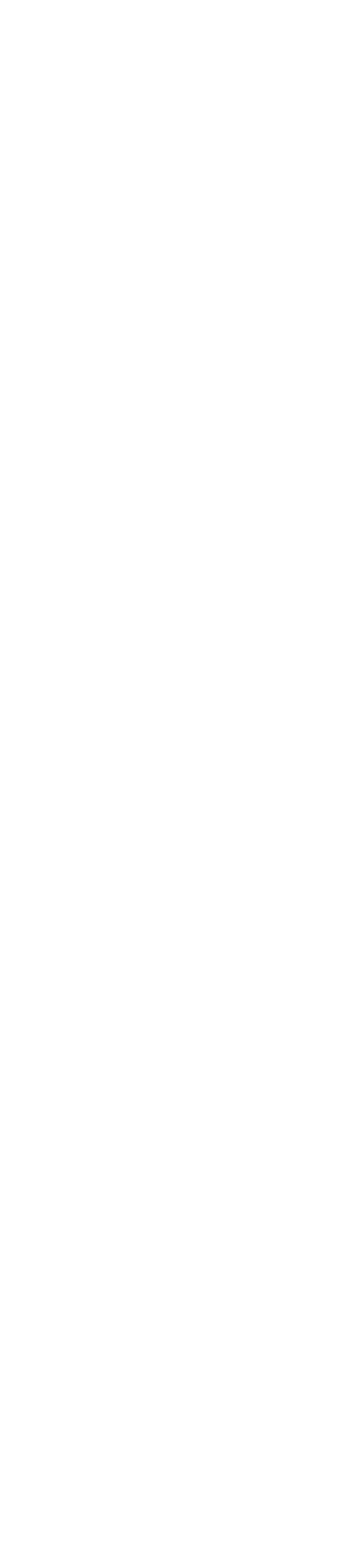
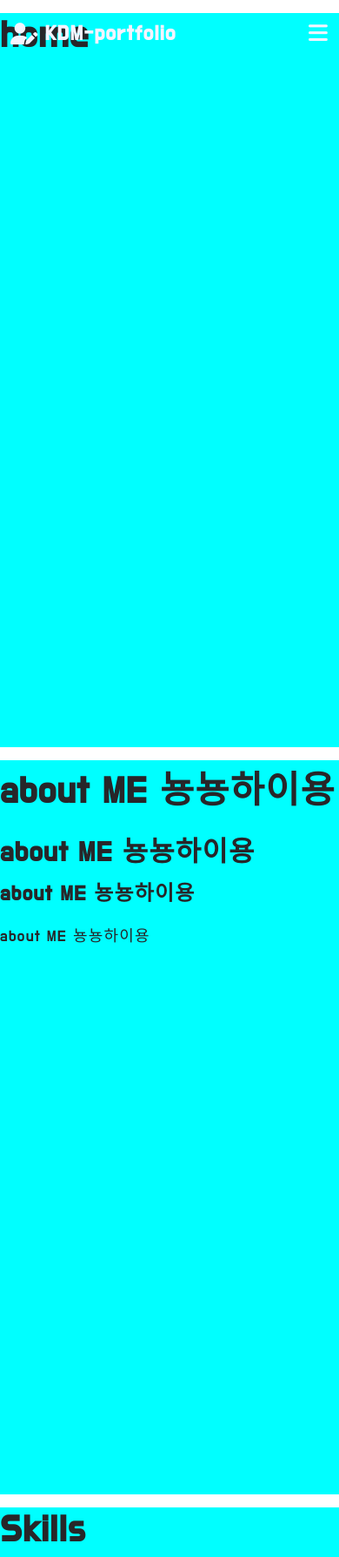
Before and after one commit to KingDongMin/KDM-portfolio, a plain HTML site: page index.html in a window 390 px wide. Shown: the top 1790 px of the page at 87% size. Before the commit the page ends 844 px from the top, so only its background shows below. Drawn offline with Linux system fonts and the light colour scheme.

Commit message:
HTML/CSS/JS : navbar
- navbar 콘텐츠 구성 및 스타일링
- 반응형
- 스크롤 시 스타일 변경
- 각 섹션으로 스크롤이동

```diff
--- a/index.html
+++ b/index.html
@@ -22,10 +22,43 @@
 
     <!-- css & js 연결 -->
     <link rel="stylesheet" href="style.css">
-    <script src="main.js"defer></script>
+    <script src="main.js" defer></script>
 
 </head>
 <body>
+    <nav id="navbar">
+        <div class="navbar__logo">
+            <i class="fa-solid fa-user-pen"></i>
+            <h3 href="#">KDM-portfolio</h3>
+        </div>
+        <ul class="navbar__menu">
+            <li class="navbar__menu__link active" data-link="#home">Home</li>
+            <li class="navbar__menu__link" data-link="#about">About</li>
+            <li class="navbar__menu__link" data-link="#skills">Skills</li>
+            <li class="navbar__menu__link" data-link="#projects">Projects</li>
+            <li class="navbar__menu__link" data-link="#contact">Contact</li>
+        </ul>
+        <i class="fa-solid fa-bars navbar__menuBtn"></i>
+    </nav>
+
+    <section id="home">
+        <h1>home</h1>
+    </section>
+    <section id="about">
+        <h1>about ME 뇽뇽하이용</h1>
+        <h2>about ME 뇽뇽하이용</h2>
+        <h3>about ME 뇽뇽하이용</h3>
+        <p>about ME 뇽뇽하이용</p>
+    </section>
+    <section id="skills">
+        <h1>Skills</h1>
+    </section>
+    <section id="projects">
+        <h1>Projects</h1>
+    </section>
+    <section id="contact">
+        <h1>Contact</h1>
+    </section>
 
 </body>
 </html>
--- a/main.js
+++ b/main.js
@@ -1 +1,36 @@
-console.log("hellow world!");
+// 엄격모드 적용 : 호이스팅 개선
+"use strict";
+
+const navbarMenuBtn = document.querySelector('.navbar__menuBtn');
+const navbarMenu = document.querySelector('.navbar__menu');
+
+navbarMenuBtn.addEventListener("click", ()=>{
+    navbarMenu.classList.toggle('active');
+    navbar.classList.add('navbar--dark');
+})
+
+// 스크롤시 navbar의 배경색 변경
+const navbar = document.querySelector("#navbar");
+const navbarHeight = navbar.getBoundingClientRect().height;
+document.addEventListener('scroll', () => {
+    if (window.scrollY > navbarHeight) {
+        navbar.classList.add('navbar--dark');
+    } else {
+        navbar.classList.remove('navbar--dark');
+    }
+});
+
+// menu안에 요소를 클릭시 해당 요소위치로 이동
+navbarMenu.addEventListener('click', (event)=>{
+    console.log(event.target.dataset.link); //링크 테스트
+    const target = event.target;
+    const link = target.dataset.link;
+    if(link == null){
+        return;
+    }
+    // 스크롤을 스무스하게 이동
+    const scrollTo = document.querySelector(link);
+    scrollTo.scrollIntoView({behavior: 'smooth'});
+
+    navbarMenu.classList.toggle('active');
+})
--- a/style.css
+++ b/style.css
@@ -0,0 +1,160 @@
+/*글로벌 세팅 */
+:root{
+    /* color */
+    --color-black: #272629;
+    --color-dark-grey:#4a494c;
+    --color-grey:#68676a;
+    --color-light-grey:#858587;
+    --color-brilliant-grey:#aaa9ab;
+    --color-blue:#aca2f7;
+    --color-white:#f5f4fe;
+
+    /* font size */
+    --font--size-huge:42.63px;
+    --font-size-large:31.98px;
+    --font-size-medium:23.99px;
+    --font-size-regular:18px;
+    --font-size-small:13.50px;
+
+    /* font weight */
+    --font-weight-bold: 700;
+    --font-weight-medium: 500;
+    --font-weight-light: 300;
+
+}
+
+/* 타이포그래피 */
+h1 {
+    font-size: var(--font--size-huge);
+    font-weight: var(--font-weight-bold);
+    margin: 15px 0px;
+}
+h2 {
+    font-size: var(--font-size-large);
+    font-weight: var(--font-weight-bold);
+    margin: 7px 0px;
+}
+h3 {
+    font-size: var(--font-size-medium);
+    font-weight: var(--font-weight-bold);
+    margin: 5px 0px;
+}
+p {
+    font-size: var(--font-size-regular);
+    font-weight: var(--font-weight-medium);
+}
+
+
+/* 시멘틱태그 */
+* {
+    box-sizing: border-box;
+}
+body{
+    margin:0;
+    font-family: 'Do Hyeon', sans-serif;
+    /* 글자사이 간격 조절 */
+    letter-spacing:1.2px;
+    color: var(--color-black);
+}
+ul{
+    padding:0;
+}
+li{
+    list-style: none;
+}
+
+/* navbar */
+#navbar {
+    display: flex;
+    justify-content: space-between;
+    align-items: center;
+
+    width: 100%;
+    padding: 19.416px 12px;
+    position: fixed;
+    top:0;
+    transition: all 0.4s ease-in;
+
+    background-color: transparent;
+    color: var(--color-white);
+}
+.navbar__logo{
+    display: flex;
+    align-items: center;
+    cursor: pointer;
+}
+.navbar__logo i{
+    font-size: 25px;
+    padding-right: 7px;
+}
+.navbar__menu{
+    display: flex;
+    cursor: pointer;
+
+    margin:0;
+}
+.navbar__menu li{
+    padding: 7px 11px;
+    margin-left: 10px;
+}
+.navbar__menu li:hover{
+    background-color: var(--color-dark-grey);
+    border-radius: 5px;
+    color: var(--color-blue);
+    transform: scale(1.1);
+    transition: transform 0.22s ease-in;
+}
+.navbar__menuBtn {
+    position: absolute;
+    right: 12px;
+    top: 26px;
+    font-size: 25px;
+    display: none;
+    cursor: pointer;
+}
+.navbar__menuBtn:hover{
+    color: var(--color-blue);
+    transform: scale(1.15);
+    transition: transform 0.22s ease-in;
+}
+
+/* 맨 상단에서 벗어나면 배경색 지정 */
+#navbar.navbar--dark {
+    background-color: var(--color-black);
+    box-shadow: 0px 2px 5px rgba(128, 128, 128, 0.406);
+}
+
+/* position 테스트용 섹션 영역 정의 */
+section {
+    background-color: aqua;
+    /* 왜 width를 100vw로 하면 웹페이지에서 가로 스크롤이 나오고
+    100%로 할때는 왜 안나오는 것일까?
+    100vw단위는 웹페이지의 가로크기의 100을 쓴다는 것이 아닌가?
+    100%도 같은 의미인데... %와 vw,vh의 차이는? */
+    width: 100%;
+    height: 100vh;
+
+}
+
+@media screen and (max-width:670px) {
+    #navbar{
+        flex-direction: column;
+        align-items:unset;
+    }
+    .navbar__menuBtn{
+        display: block;
+    }
+    .navbar__menu{
+        display: none;
+        flex-direction: column;
+        align-items: center;
+    }
+    .navbar__menu.active{
+        display:flex
+    }
+    .navbar__menu li{
+        width: 80%;
+        text-align: center;
+    }
+
+}
```
